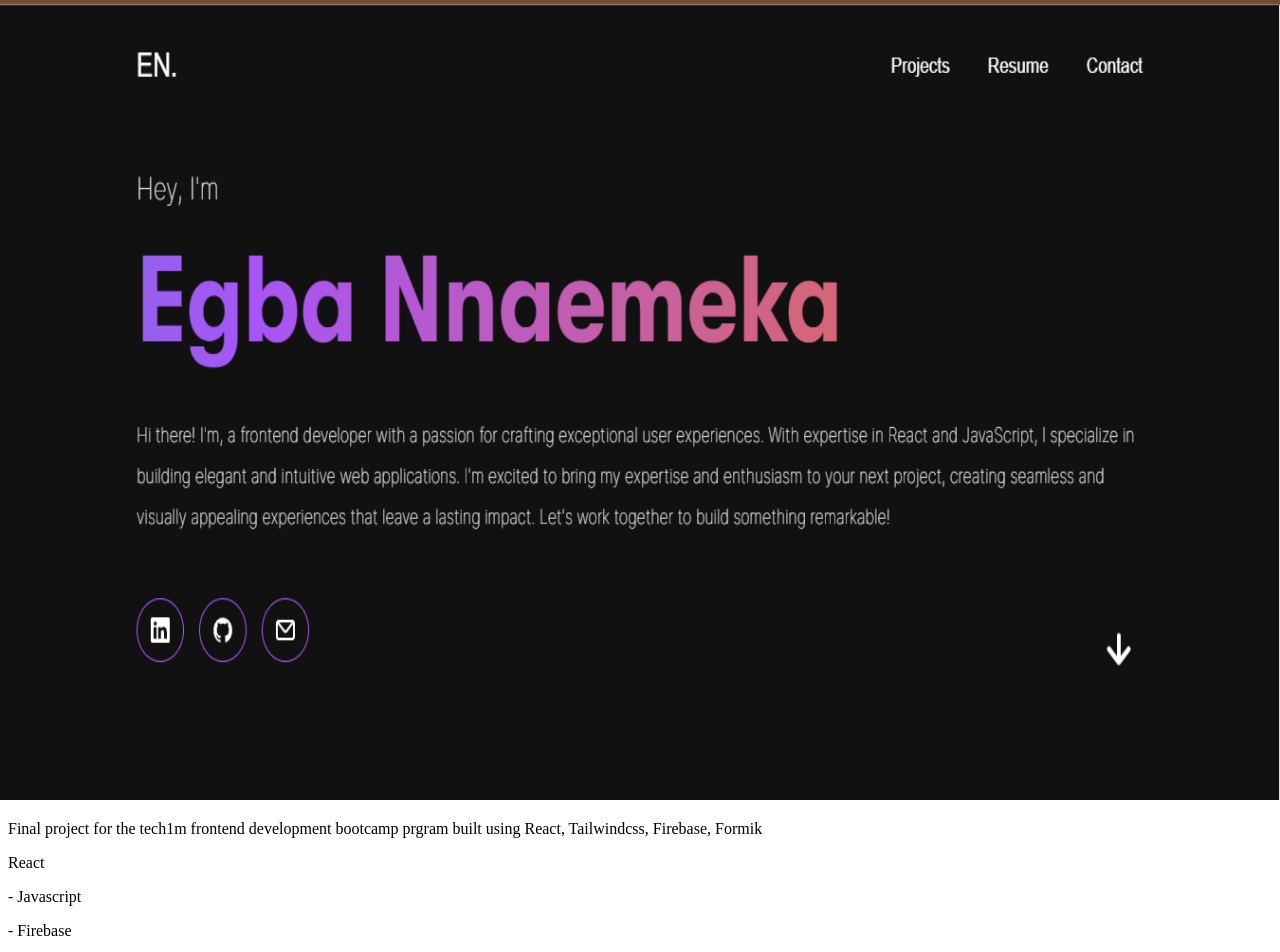
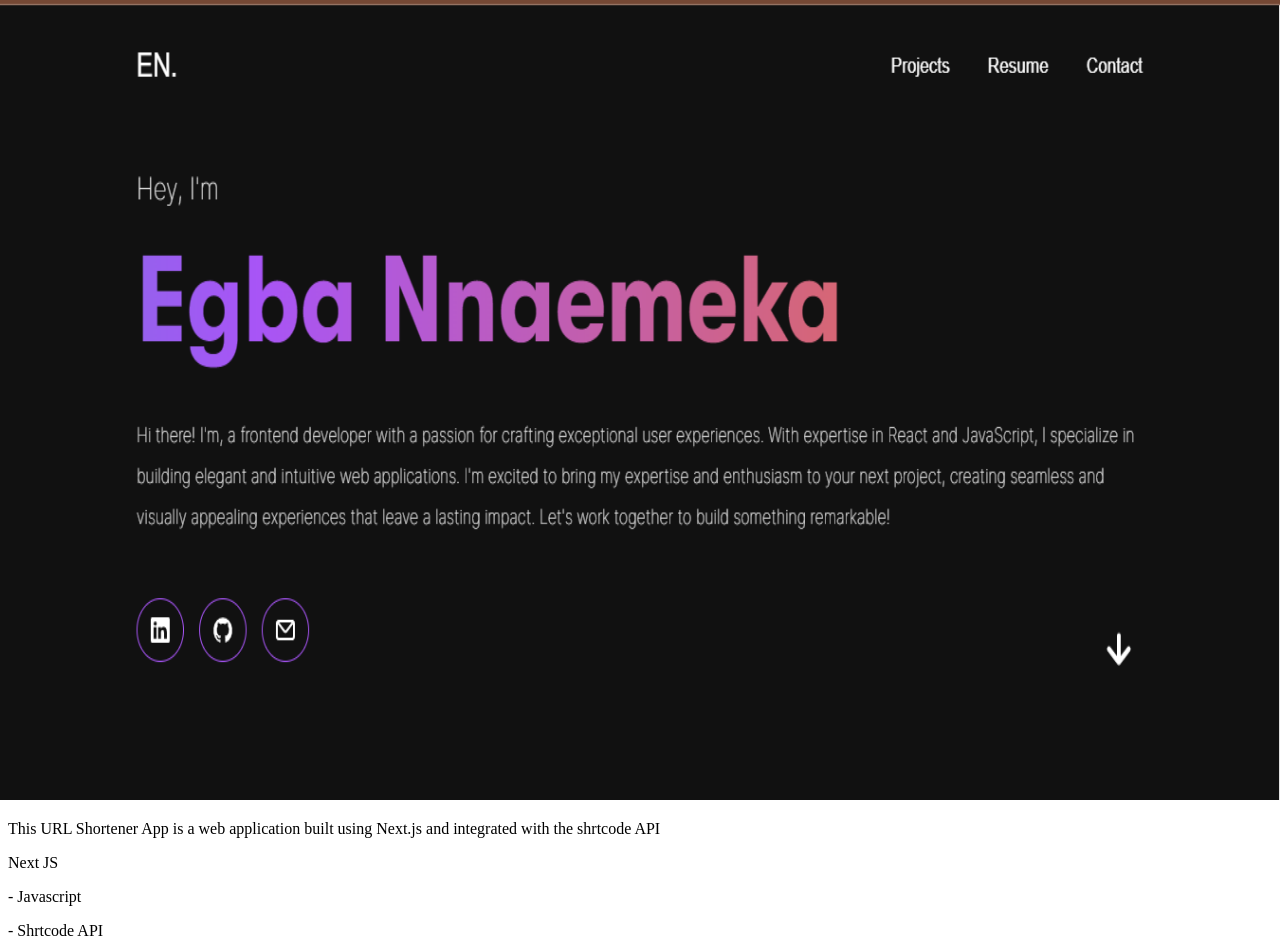
Before and after one commit to egba001/nextjs-portoflio, a Next.js app: page / in a window 1280 px wide. Shown: the top 952 px of the page. Built offline with nearby package versions, Linux system fonts and the light colour scheme.

Commit message:
portfolio update

```diff
--- a/myData.js
+++ b/myData.js
@@ -3,6 +3,7 @@ import ecomm from './assets/images/ecomm.png'
 import responsive from './assets/images/responsive.png'
 import tech1m from './assets/images/tech1m.jpg'
 import bb from './assets/images/bb.png'
+import shortener from './assets/images/shortener.png'
 
 export const myData = {
     userName: 'Egba Nnaemeka',
@@ -47,6 +48,14 @@ export const skills = {
 }
 export const projectList =  [
     {
+        projectName: 'URL Shortener',
+        stack: ['Next JS', 'Javascript', 'Shrtcode API', 'TailwindCSS'],
+        description: 'This URL Shortener App is a web application built using Next.js and integrated with the shrtcode API',
+        githubRepo: 'https://github.com/egba001/nextjs-url-shortener',
+        liveDemo: 'https://nextjs-url-shortener-eight.vercel.app/',
+        image: shortener
+    },
+    {
         projectName: 'Tech1m Juniors LMS',
         stack: ['React', 'Javascript', 'Firebase', 'TailwindCSS'],
         description: 'Final project for the tech1m frontend development bootcamp prgram built using React, Tailwindcss, Firebase, Formik',
```
Also changed, not shown: assets/images/shortener.png (added).
